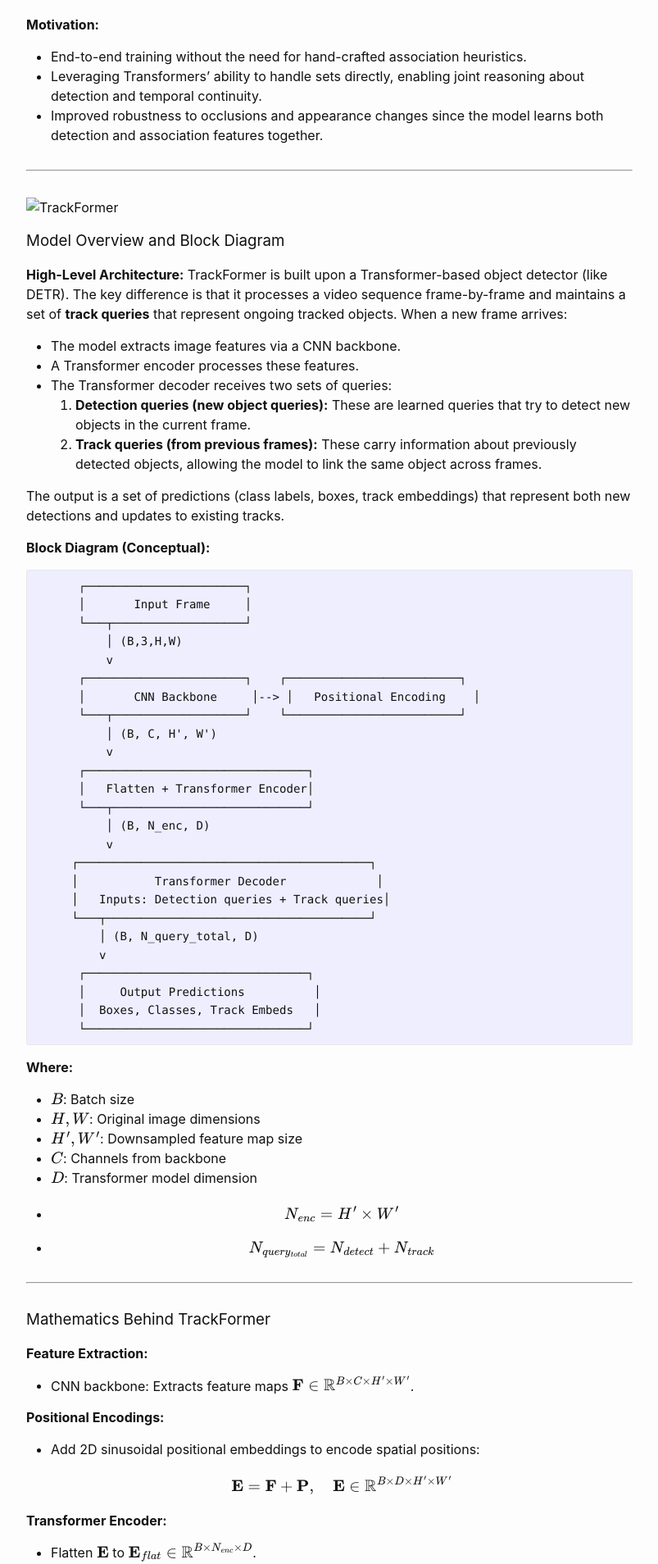
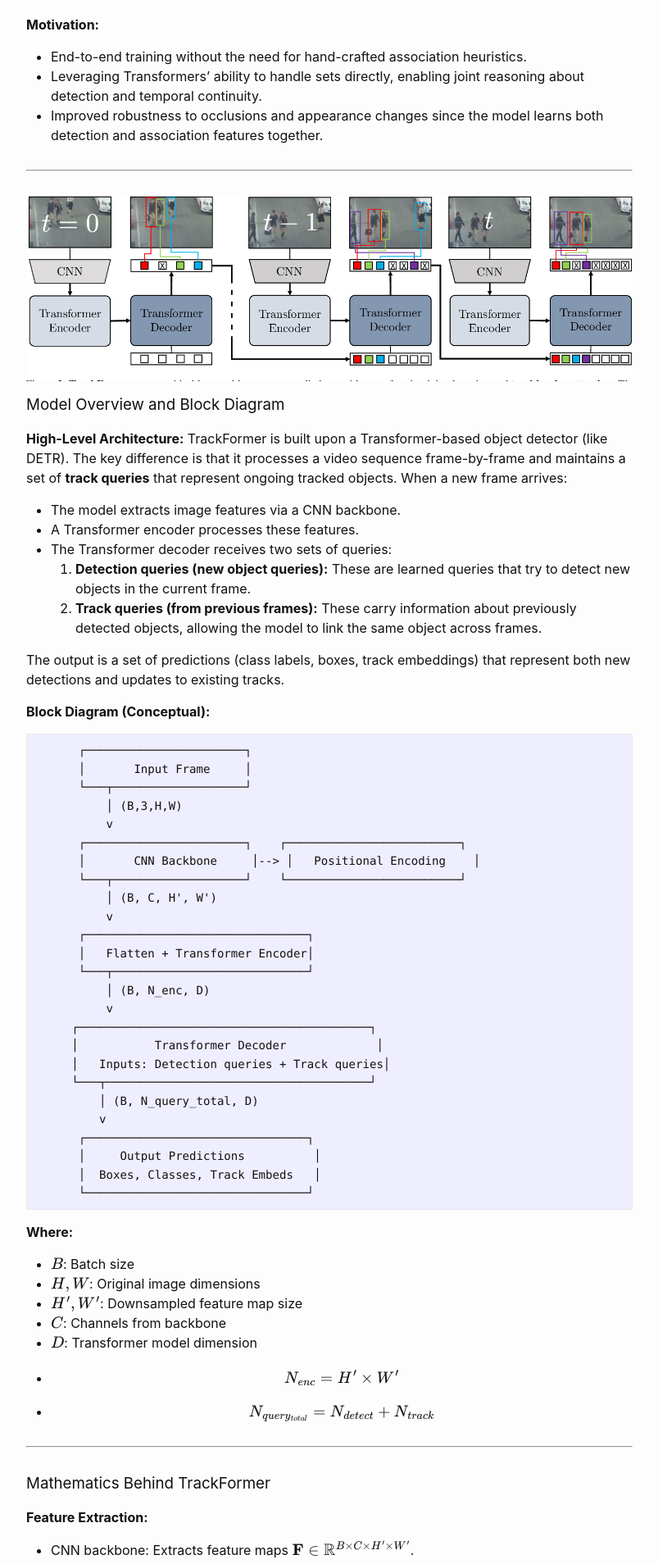
Before and after one commit to panaali/mseyfi.github.io, a Jekyll site: the page built from posts/TrackFormer.md, in a window 1280 px wide. Shown: the part 755-2663 px from the top of the page at 82% size, without its empty margins (238-1041 px from the left). Built offline with Jekyll 4.4.1, drawn with Linux system fonts in a browser that asks for light colours; our own code applies the rules of GitHub Pages for plain Markdown files.

Commit message:
Update TrackFormer.md

```diff
--- a/posts/TrackFormer.md
+++ b/posts/TrackFormer.md
@@ -22,7 +22,7 @@ This separation can lead to suboptimal solutions since detection and association
 - Improved robustness to occlusions and appearance changes since the model learns both detection and association features together.
 
 ---
-![TrackFormer](../TrackFormer.png)
+![TrackFormer](../images/TrackFormer.png)
 
 ### Model Overview and Block Diagram
 
```
